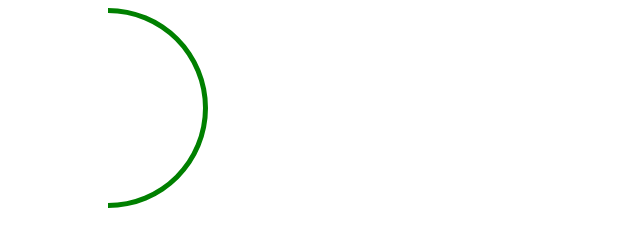
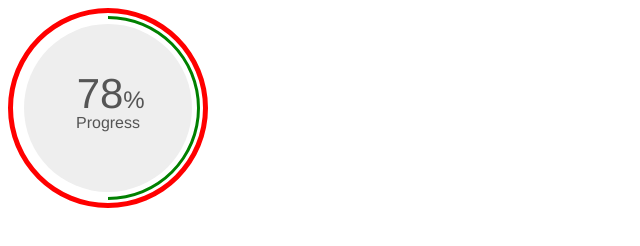
Before and after one commit to cvuong/angular-circular-progress, a plain HTML site: page index.html in a window 1280 px wide. Shown: the whole page, without its empty margins (0-640 px from the left). Drawn offline with nearby package versions, Linux system fonts and the light colour scheme.

Commit message:
Arc size and color transition

```diff
--- a/index.html
+++ b/index.html
@@ -8,19 +8,31 @@
       (function() {
         var RADIUS = 100;
 
-        var ACTUAL_PROGRESS_THICKNESS = 5 // px
+        // Actual progress ring sizes
+        var ACTUAL_PROGRESS_THICKNESS = 5; // px
         var ACTUAL_PROGRESS_OUTER_RADIUS = RADIUS; // px
-        var ACTUAL_PROGRESS_INNER_RADIUS = RADIUS - ACTUAL_PROGRESS_THICKNESS; // px
+        var ACTUAL_PROGRESS_INNER_RADIUS = ACTUAL_PROGRESS_OUTER_RADIUS - ACTUAL_PROGRESS_THICKNESS; // px
+
+        // Spacing between progress rings
         var PROGRESS_SPACING = 3; // px
-        var CIRCLE_MARGIN = 5; // px
-        var CIRCLE_RADIUS = 0;
+
+        // Spacing between rings and circle
+        var CIRCLE_MARGIN = 5;
+
+        // Expected progress ring sizes
+        var EXPECTED_PROGRESS_THICKNESS = 3; // px
+        var EXPECTED_PROGRESS_OUTER_RADIUS = ACTUAL_PROGRESS_INNER_RADIUS - PROGRESS_SPACING; // px
+        var EXPECTED_PROGRESS_INNER_RADIUS = EXPECTED_PROGRESS_OUTER_RADIUS - EXPECTED_PROGRESS_THICKNESS; // px
+
+        // Circle radius
+        var CIRCLE_RADIUS = EXPECTED_PROGRESS_INNER_RADIUS - CIRCLE_MARGIN; // px
 
         // Available color constants
         var colors = {
           GREEN: 'green',
           ORANGE: 'orange',
           RED: 'red',
-          GREY: 'grey'
+          GREY: '#EEEEEE'
         }
 
         // Render the SVG container element
@@ -31,26 +43,89 @@
           .append('g')
           .attr('transform', 'translate(' + RADIUS + ', ' + RADIUS + ')');
 
-        // Render the actual progress ring
-        var actualProgressRing = d3.arc()
+        // Render the actual progress arc
+        var actualProgressArc = d3.arc()
           .outerRadius(ACTUAL_PROGRESS_OUTER_RADIUS)
           .innerRadius(ACTUAL_PROGRESS_INNER_RADIUS)
+          .startAngle(0);
+          //.endAngle(1 * Math.PI);
+
+        // Render the expected progress arc
+        var expectedProgressArc = d3.arc()
+          .outerRadius(EXPECTED_PROGRESS_OUTER_RADIUS)
+          .innerRadius(EXPECTED_PROGRESS_INNER_RADIUS)
           .startAngle(0)
           .endAngle(1 * Math.PI);
 
-        // Render the expected progress ring
-        var expectedProgressRing;
-
-        // Render the inner circle
-
-        // Render the inner circle text
-
         // Append the actual progress ring
-        svg.append('path')
+        var actualProgressRing = svg.append('path')
+          .datum({endAngle: 0 * Math.PI})
           .attr('class', 'arc')
           .style('fill', colors.GREEN)
-          .attr('d', actualProgressRing);
+          .attr('d', actualProgressArc);
 
+        // Append the expected progress ring
+        var expectedProgressRing = svg.append('path')
+          .attr('class', 'arc')
+          .style('fill', colors.GREEN)
+          .attr('d', expectedProgressArc);
+
+        // Append the inner circle
+        svg.append('circle')
+          .attr('r', CIRCLE_RADIUS)
+          .style('fill', colors.GREY);
+
+        // Append the inner circle text
+        svg.append('text')
+          .text('78')
+          .attr('x', '-8px')
+          .attr('font-family', 'Helvetica')
+          .attr('font-size', '42px')
+          .style('fill', '#555555')
+          .attr('text-anchor', 'middle')
+          .attr('alignment-baseline', 'center')
+
+          // Append the percentage
+          svg.append('text')
+            .text('%')
+            .attr('x', '26px')
+            .attr('font-family', 'Helvetica')
+            .attr('font-size', '24px')
+            .attr('fill', '#555555')
+            .attr('text-anchor', 'middle')
+            .attr('alignment-baseline', 'center')
+
+          // Append the progress label
+          svg.append('text')
+            .text('Progress')
+            .attr('y', '20px')
+            .attr('font-family', 'Helvetica')
+            .attr('font-size', '16px')
+            .attr('fill', '#555555')
+            .attr('text-anchor', 'middle')
+            .attr('alignment-baseline', 'center')
+
+        actualProgressRing.transition()
+          .attr('fill', 'red');
+
+        // Transition the arc
+        // https://bl.ocks.org/mbostock/5100636
+        setTimeout(function() {
+          actualProgressRing.transition()
+            .duration(1000)
+            .style('fill', 'red')
+            .call(arcTween, 2 * Math.PI);
+        }, 200);
+
+        function arcTween(transition, newAngle) {
+          transition.attrTween('d', function(d) {
+            var interpolate = d3.interpolate(d.endAngle, newAngle);
+            return function(t) {
+              d.endAngle = interpolate(t);
+              return actualProgressArc(d)
+            }
+          });
+        }
       })();
     </script>
   </body>
```
